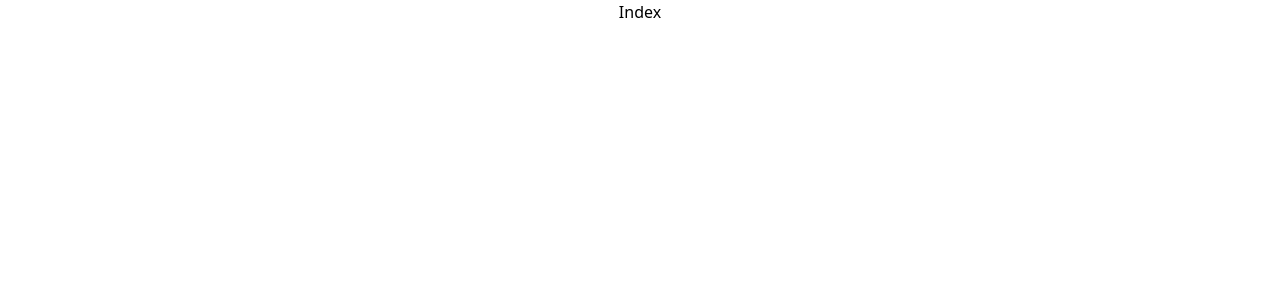
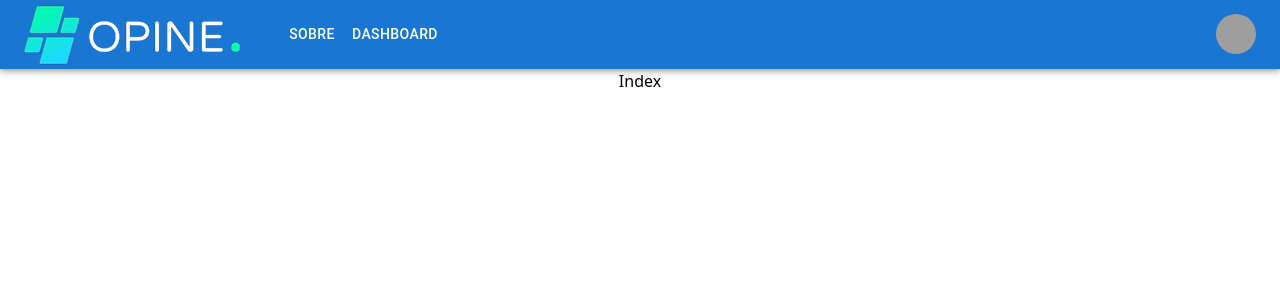
Before and after one commit to bruno-wladimir/pesquisa, a React (Vite) app: page / in a window 1280 px wide. Shown: the top 300 px of the page. Built offline with nearby package versions, Linux system fonts and the light colour scheme; grey boxes are pictures that could not be loaded.

Commit message:
alteracao aruivo vit cdsadas

```diff
--- a/src/pages/Index/index.tsx
+++ b/src/pages/Index/index.tsx
@@ -7,6 +7,9 @@ function Index() {
 
   return (
     <>
+    <div>
+<BarraNavegacao/>
+</div>
    <h1> Index </h1>
 
 
```
